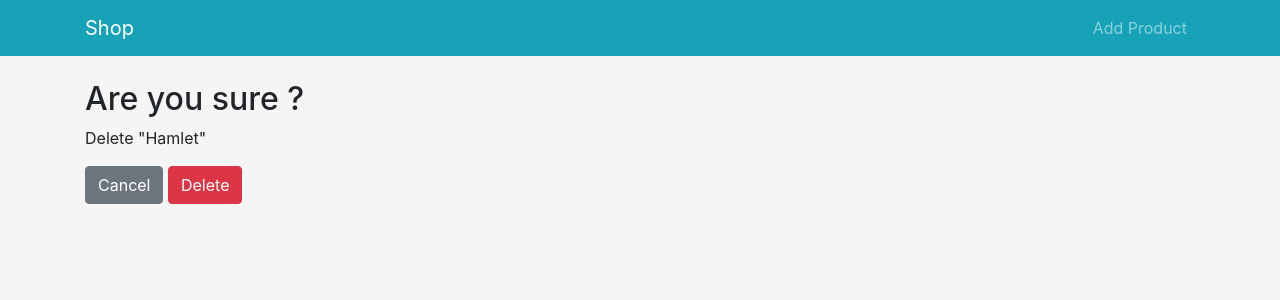
After one commit to mkubibaev/lab-shop, a Django app: page /products/1/delete in a window 1280 px wide. The commit adds this page. Shown: the top 300 px of the page. Run offline with Django 3.2, Linux system fonts and the light colour scheme; data comes from the database, SQL or seed files in the repository; some libraries are stand-ins or nearby versions.

Commit message:
deleting products

```diff
--- a/src/core/urls.py
+++ b/src/core/urls.py
@@ -16,7 +16,8 @@ Including another URLconf
 from django.contrib import admin
 from django.urls import path
 
-from webapp.views import products_list_view, index_view, product_view, product_add_view, product_edit_view
+from webapp.views import products_list_view, index_view, product_view, product_add_view, product_edit_view, \
+    product_delete_view
 
 urlpatterns = [
     path('', index_view, name='index'),
@@ -24,5 +25,6 @@ urlpatterns = [
     path('products/add', product_add_view, name='product_add'),
     path('products/<int:pk>', product_view, name='product'),
     path('products/<int:pk>/edit', product_edit_view, name='product_edit'),
+    path('products/<int:pk>/delete', product_delete_view, name='product_delete'),
     path('admin/', admin.site.urls),
 ]
--- a/src/webapp/templates/product.html
+++ b/src/webapp/templates/product.html
@@ -15,6 +15,7 @@
             </p>
             <div class="text-right">
                 <a href="{% url 'product_edit' product.pk %}" class="card-link text-warning">Edit</a>
+                <a href="{% url 'product_delete' product.pk %}" class="card-link text-danger">Delete</a>
             </div>
         </div>
     </div>
--- /dev/null
+++ b/src/webapp/templates/product_delete.html
@@ -0,0 +1,13 @@
+{% extends 'base.html' %}
+
+{% block title %}Delete product{% endblock %}
+
+{% block content %}
+    <h2>Are you sure ?</h2>
+    <p>Delete "{{ product.name }}"</p>
+    <form method="post" action="{% url 'product_delete' product.pk %}">
+        {% csrf_token %}
+        <a  class="btn btn-secondary" href="{% url "index" %}">Cancel</a>
+        <button type="submit" class="btn btn-danger">Delete</button>
+    </form>
+{% endblock %}
--- a/src/webapp/views.py
+++ b/src/webapp/views.py
@@ -60,3 +60,12 @@ def product_edit_view(request, pk):
             return redirect('product', pk=product.pk)
         else:
             return render(request, 'product_edit.html', context={'form': form, 'product': product})
+
+
+def product_delete_view(request, pk):
+    product = get_object_or_404(Product, pk=pk)
+    if request.method == 'GET':
+        return render(request, 'product_delete.html', context={'product': product})
+    elif request.method == 'POST':
+        product.delete()
+        return redirect('products_list')
```
